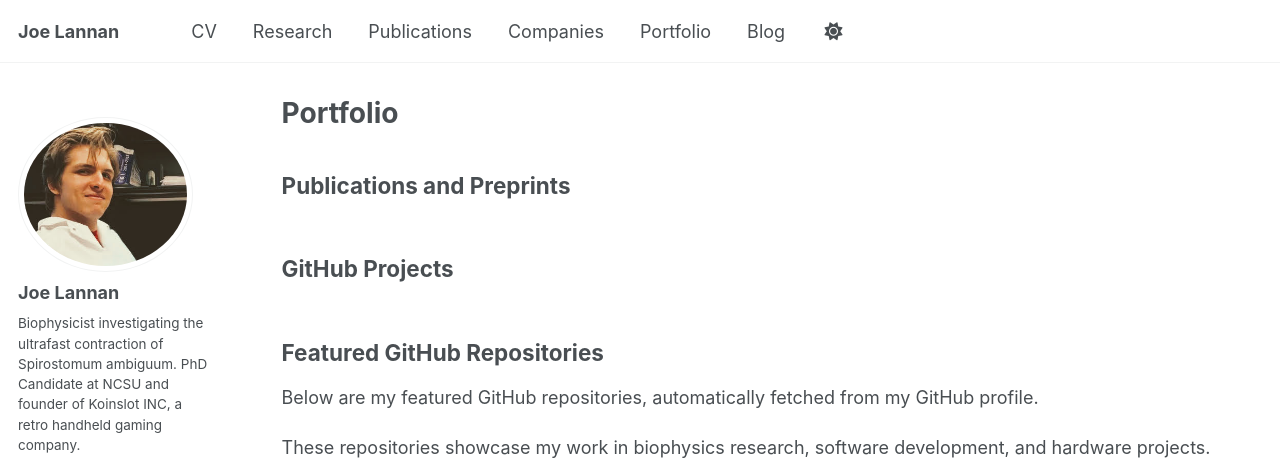
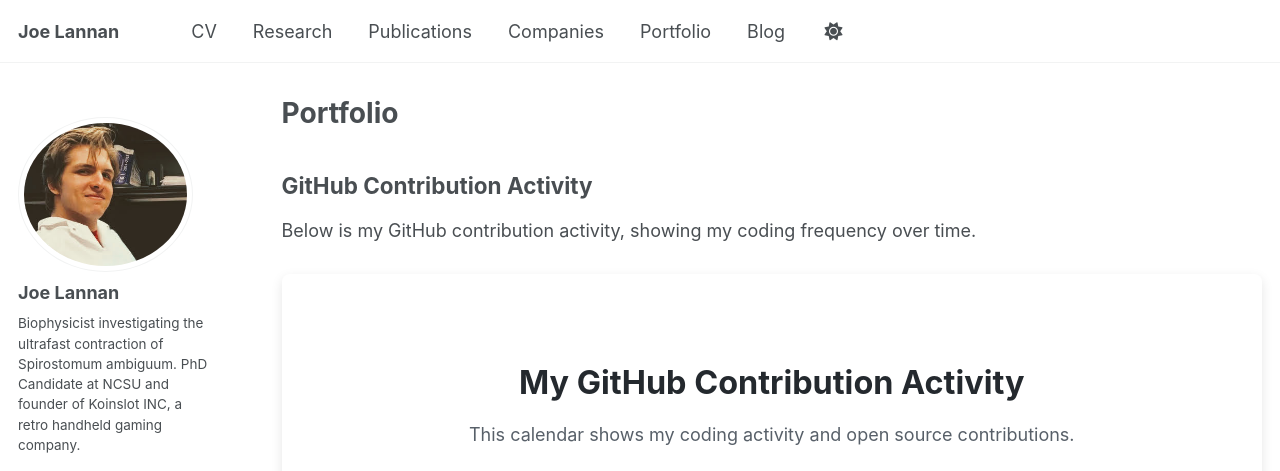
Before and after one commit to Joe-Lannan/personal-website, a Jekyll site: the page built from _pages/portfolio.html, in a window 1280 px wide and 1400 px high. Shown: the top 471 px of the window. Built offline with Jekyll 4.4.1, drawn with Linux system fonts in a browser that asks for light colours; some web fonts are replaced; some of the changed text lies outside the part shown.

```diff
--- a/_pages/portfolio.html
+++ b/_pages/portfolio.html
@@ -7,38 +7,63 @@ author_profile: true
 
 {% include base_path %}
 
-<h2>Publications and Preprints</h2>
-<div class="grid__wrapper">
-  {% assign publications = site.portfolio | where: "categories", "research" | sort: "date" | reverse %}
-  {% for post in publications %}
-    {% include archive-single.html type="grid" %}
-  {% endfor %}
-</div>
+<style>
+/* Portfolio page custom styles */
+.portfolio-section {
+  margin-bottom: 40px;
+  padding-bottom: 30px;
+  border-bottom: 1px solid #eaeaea;
+}
 
-<h2>GitHub Projects</h2>
-<div class="grid__wrapper">
-  {% assign github_projects = site.portfolio | where: "categories", "project" | sort: "date" | reverse %}
-  {% for post in github_projects %}
-    {% include archive-single.html type="grid" %}
-  {% endfor %}
-</div>
+.portfolio-section:last-child {
+  border-bottom: none;
+}
 
-<div class="github-projects">
-  <h2>Featured GitHub Repositories</h2>
-  <p>Below are my featured GitHub repositories, automatically fetched from my GitHub profile.</p>
-  <p>These repositories showcase my work in biophysics research, software development, and hardware projects.</p>
+.section-header {
+  margin-bottom: 20px;
+}
 
-  <!-- Container for dynamically loaded GitHub repositories -->
-  <div id="github-projects-container">
-    <!-- GitHub repositories will be loaded here -->
-  </div>
-</div>
+.section-header h2 {
+  margin-bottom: 10px;
+}
 
-<!-- Load the GitHub repository fetcher script -->
-<script src="{{ base_path }}/assets/js/github-projects.js"></script>
+.section-header p {
+  color: #586069;
+  font-size: 0.95em;
+}
+
+.grid__wrapper {
+  display: grid;
+  grid-template-columns: repeat(auto-fill, minmax(250px, 1fr));
+  grid-gap: 20px;
+  margin-bottom: 20px;
+}
+
+.grid__item {
+  aspect-ratio: 1/1;
+  display: flex;
+  flex-direction: column;
+  background-color: #fff;
+  border-radius: 6px;
+  box-shadow: 0 3px 10px rgba(0,0,0,0.1);
+  transition: transform 0.3s ease, box-shadow 0.3s ease;
+  overflow: hidden;
+}
+
+.grid__item:hover {
+  transform: translateY(-5px);
+  box-shadow: 0 10px 20px rgba(0,0,0,0.15);
+}
+
+@media screen and (max-width: 768px) {
+  .grid__wrapper {
+    grid-template-columns: repeat(auto-fill, minmax(180px, 1fr));
+  }
+}
+</style>
 
 <!-- GitHub Contribution Heatmap Section -->
-<div class="github-contributions">
+<div class="portfolio-section github-contributions">
   <h2>GitHub Contribution Activity</h2>
   <p>Below is my GitHub contribution activity, showing my coding frequency over time.</p>
 
@@ -48,5 +73,43 @@ author_profile: true
   </div>
 </div>
 
-<!-- Load the GitHub heatmap script -->
+<div class="portfolio-section github-projects">
+  <div class="section-header">
+    <h2>Featured GitHub Repositories</h2>
+    <p>Below are my featured GitHub repositories, automatically fetched from my GitHub profile.</p>
+    <p>These repositories showcase my work in biophysics research, software development, and hardware projects.</p>
+  </div>
+
+  <!-- Container for dynamically loaded GitHub repositories -->
+  <div id="github-projects-container">
+    <!-- GitHub repositories will be loaded here -->
+  </div>
+</div>
+
+<div class="portfolio-section publications">
+  <div class="section-header">
+    <h2>Publications and Preprints</h2>
+  </div>
+  <div class="grid__wrapper">
+  {% assign publications = site.portfolio | where: "categories", "research" | sort: "date" | reverse %}
+  {% for post in publications %}
+    {% include archive-single.html type="grid" %}
+  {% endfor %}
+  </div>
+</div>
+
+<div class="portfolio-section projects">
+  <div class="section-header">
+    <h2>GitHub Projects</h2>
+  </div>
+  <div class="grid__wrapper">
+  {% assign github_projects = site.portfolio | where: "categories", "project" | sort: "date" | reverse %}
+  {% for post in github_projects %}
+    {% include archive-single.html type="grid" %}
+  {% endfor %}
+  </div>
+</div>
+
+<!-- Load the JavaScript files -->
 <script src="{{ base_path }}/assets/js/github-heatmap.js"></script>
+<script src="{{ base_path }}/assets/js/github-projects.js"></script>
--- a/assets/js/github-heatmap.js
+++ b/assets/js/github-heatmap.js
@@ -2,29 +2,30 @@
 // This script fetches the GitHub contribution data and renders a calendar heatmap
 // Similar to the one shown on GitHub profiles
 
-document.addEventListener('DOMContentLoaded', function() {
-  const username = 'Joe-Lannan'; // Your GitHub username
-  const container = document.getElementById('github-heatmap-container');
+document.addEventListener("DOMContentLoaded", function () {
+  const username = "Joe-Lannan"; // Your GitHub username
+  const container = document.getElementById("github-heatmap-container");
 
   if (!container) return;
 
-  const loadingElement = document.createElement('p');
-  loadingElement.textContent = 'Loading GitHub contribution data...';
+  const loadingElement = document.createElement("p");
+  loadingElement.textContent = "Loading GitHub contribution data...";
   container.appendChild(loadingElement);
 
-  fetchContributionData(username)
-    .then(renderHeatmap)
-    .catch(handleError);
+  // Skip the API call and go straight to rendering with the GitHub chart
+  renderHeatmap();
 
   async function fetchContributionData(username) {
+    // This function is kept for future reference but not used currently
     // GitHub doesn't provide an official API for contribution data
-    // We'll use a proxy or scrape the SVG data from the GitHub profile page
     try {
-      // Using the GitHub contribution calendar endpoint
-      const response = await fetch(`https://github-contributions-api.joelpurra.com/v2/`+
-                                  `${username}/count/day`);
+      const response = await fetch(
+        `https://github-contribution-api.deno.dev/${username}`,
+      );
       if (!response.ok) {
-        throw new Error(`Failed to fetch GitHub contributions: ${response.status}`);
+        throw new Error(
+          `Failed to fetch GitHub contributions: ${response.status}`,
+        );
       }
       return await response.json();
     } catch (error) {
@@ -33,7 +34,7 @@ document.addEventListener('DOMContentLoaded', function() {
     }
   }
 
-  function renderHeatmap(data) {
+  function renderHeatmap() {
     // Remove loading message
     container.removeChild(loadingElement);
 
@@ -42,45 +43,13 @@ document.addEventListener('DOMContentLoaded', function() {
     heatmapContainer.className = 'github-heatmap';
     container.appendChild(heatmapContainer);
 
-    // Add a header with statistics
+    // Add a header with title
     const header = document.createElement('div');
     header.className = 'heatmap-header';
 
-    let totalContributions = 0;
-    let currentStreak = 0;
-    let longestStreak = 0;
-    let currentStreakDays = 0;
-    let longestStreakDays = 0;
-
-    if (data.years) {
-      // Calculate statistics if we have the data
-      const contributions = data.years.reduce((acc, year) => {
-        return acc + (year.total || 0);
-      }, 0);
-      totalContributions = contributions;
-
-      // You would need to calculate streaks from the data
-      // This is simplified and would need proper implementation
-      currentStreak = calculateCurrentStreak(data);
-      longestStreak = calculateLongestStreak(data);
-    }
-
     header.innerHTML = `
-      <h3>GitHub Contributions</h3>
-      <div class="heatmap-stats">
-        <div class="stat">
-          <span class="stat-value">${totalContributions}</span>
-          <span class="stat-label">Total Contributions</span>
-        </div>
-        <div class="stat">
-          <span class="stat-value">${currentStreak}</span>
-          <span class="stat-label">Current Streak</span>
-        </div>
-        <div class="stat">
-          <span class="stat-value">${longestStreak}</span>
-          <span class="stat-label">Longest Streak</span>
-        </div>
-      </div>
+      <h3>My GitHub Contribution Activity</h3>
+      <p class="heatmap-subtitle">This calendar shows my coding activity and open source contributions.</p>
     `;
     heatmapContainer.appendChild(header);
 
@@ -88,75 +57,56 @@ document.addEventListener('DOMContentLoaded', function() {
     const calendar = document.createElement('div');
     calendar.className = 'contribution-calendar';
 
-    // If we have a contributions API response with years data
-    if (data.years) {
-      // Generate calendar grid
-      // For a proper implementation, we'd need to create a full year calendar view
-      // with appropriate coloring based on contribution count
+    // Use GitHub skyline API for a better visualization
+    calendar.innerHTML = `
+      <div class="calendar-wrapper">
+        <iframe
+          src="https://github-readme-streak-stats.herokuapp.com/?user=${username}&theme=default&hide_border=true"
+          width="100%"
+          height="180"
+          frameborder="0"
+          scrolling="no">
+        </iframe>
 
-      // For now, we'll create a simplified version or embed the GitHub calendar
-      const currentYear = new Date().getFullYear();
-      const yearData = data.years.find(y => y.year === currentYear) || data.years[0];
+        <iframe
+          src="https://github-readme-stats.vercel.app/api?username=${username}&show_icons=true&count_private=true&include_all_commits=true&hide_border=true"
+          width="100%"
+          height="180"
+          frameborder="0"
+          scrolling="no">
+        </iframe>
 
-      if (yearData) {
-        calendar.innerHTML = `
-          <div class="calendar-heading">
-            <h4>${yearData.year} - ${yearData.total} contributions</h4>
-          </div>
-          <div class="calendar-wrapper">
         <iframe
           src="https://ghchart.rshah.org/${username}"
           width="100%"
           height="120"
           frameborder="0"
-              scrolling="no">
+          scrolling="no"
+          style="margin-top: 20px;">
         </iframe>
       </div>
     `;
-      }
-    } else {
-      // Fallback to using a third-party service to display the heatmap
-      calendar.innerHTML = `
-        <div class="calendar-wrapper">
-          <iframe
-            src="https://ghchart.rshah.org/${username}"
-            width="100%"
-            height="120"
-            frameborder="0"
-            scrolling="no">
-          </iframe>
-        </div>
-      `;
-    }
 
     heatmapContainer.appendChild(calendar);
 
     // Add last updated information
-    const lastUpdated = document.createElement('p');
-    lastUpdated.className = 'last-updated';
+    const lastUpdated = document.createElement("p");
+    lastUpdated.className = "last-updated";
     lastUpdated.textContent = `Last updated: ${new Date().toLocaleDateString()}`;
     heatmapContainer.appendChild(lastUpdated);
   }
 
-  function calculateCurrentStreak(data) {
-    // Simplified implementation - would need proper date handling
-    return 0; // Placeholder
-  }
-
-  function calculateLongestStreak(data) {
-    // Simplified implementation - would need proper date handling
-    return 0; // Placeholder
-  }
+  // These functions are no longer used - we're now using GitHub services to fetch stats
 
   function handleError(error) {
     container.removeChild(loadingElement);
 
-    const errorMessage = document.createElement('p');
-    errorMessage.className = 'error-message';
+    const errorMessage = document.createElement("p");
+    errorMessage.className = "error-message";
     errorMessage.textContent = `Error loading GitHub contribution data: ${error.message}`;
     container.appendChild(errorMessage);
 
-    console.error('Error loading GitHub contribution data:', error);
+    console.error("Error loading GitHub contribution data:", error);
   }
 });
 
@@ -165,65 +115,51 @@ const style = document.createElement('style');
 style.textContent = `
 .github-heatmap {
   background-color: #ffffff;
-  border-radius: 6px;
-  box-shadow: 0 1px 3px rgba(0,0,0,0.12), 0 1px 2px rgba(0,0,0,0.24);
-  margin: 20px 0;
-  padding: 20px;
+  border-radius: 8px;
+  box-shadow: 0 4px 12px rgba(0,0,0,0.1);
+  margin: 30px 0;
+  padding: 25px;
 }
 
 .heatmap-header {
-  margin-bottom: 20px;
-}
-
-.heatmap-stats {
-  display: flex;
-  justify-content: space-around;
-  margin: 15px 0;
-}
-
-.stat {
+  margin-bottom: 25px;
   text-align: center;
 }
 
-.stat-value {
-  display: block;
+.heatmap-header h3 {
+  margin-bottom: 8px;
+  color: #24292e;
   font-size: 1.8em;
-  font-weight: bold;
-  color: #0366d6;
 }
 
-.stat-label {
-  font-size: 0.9em;
+.heatmap-subtitle {
   color: #586069;
+  margin-bottom: 15px;
 }
 
 .calendar-wrapper {
   overflow: hidden;
   margin: 10px 0;
+  display: flex;
+  flex-direction: column;
+  align-items: center;
 }
 
 .calendar-heading {
-  margin-bottom: 10px;
+  margin-bottom: 15px;
+  font-size: 1.2em;
+  color: #24292e;
 }
 
-.calendar-square {
-  width: 10px;
-  height: 10px;
-  margin: 1px;
-  display: inline-block;
+.contribution-calendar {
+  width: 100%;
 }
-
-.contribution-level-0 { background-color: #ebedf0; }
-.contribution-level-1 { background-color: #9be9a8; }
-.contribution-level-2 { background-color: #40c463; }
-.contribution-level-3 { background-color: #30a14e; }
-.contribution-level-4 { background-color: #216e39; }
 
 .last-updated {
   font-style: italic;
   color: #666;
   font-size: 0.8em;
-  margin-top: 10px;
+  margin-top: 15px;
   text-align: right;
 }
 
@@ -232,8 +168,21 @@ style.textContent = `
   background-color: #f8d7da;
   border: 1px solid #f5c6cb;
   border-radius: 4px;
-  padding: 10px;
+  padding: 12px;
   margin-top: 15px;
+}
+
+@media (max-width: 768px) {
+  .github-heatmap {
+    padding: 15px;
+    margin: 20px 0;
+  }
+
+  .calendar-wrapper iframe {
+    height: auto;
+    width: 100%;
+    min-height: 120px;
+  }
 }
 `;
 
--- a/assets/js/github-projects.js
+++ b/assets/js/github-projects.js
@@ -6,12 +6,14 @@
 document.addEventListener('DOMContentLoaded', function() {
   const username = 'Joe-Lannan'; // Your GitHub username
   const container = document.getElementById('github-projects-container');
-  const maxRepos = 6; // Maximum number of repositories to show
-  const featuredRepos = ['project1', 'project2', 'project3']; // Add your featured repo names here
+  const maxRepos = 9; // Maximum number of repositories to show
+  const featuredRepos = ['koinslot', 'PyOpenMV', 'ardoino', 'Command-Line-Slide-Deck', 'jwlcms']; // Featured repositories
   // Custom logos for repositories (repo name -> logo file path)
   const repoLogos = {
-    'koinslot': '/images/repo-logos/koinslot.png',
-    // Add more repos and their logo paths here
+    'koinslot': '/images/koinslot-logo.png',
+    'PyOpenMV': '/images/site-logo.png',
+    'ardoino': '/images/site-logo.png',
+    'jwlcms': '/images/site-logo.png'
   };
   const loadingElement = document.createElement('p');
   loadingElement.textContent = 'Loading GitHub repositories...';
@@ -148,7 +150,16 @@ document.addEventListener('DOMContentLoaded', function() {
     // Description
     if (repo.description) {
       const description = document.createElement('p');
+      description.className = 'repo-description';
       description.textContent = repo.description;
+
+      // Truncate description for square layout
+      const maxLength = 60;
+      if (repo.description.length > maxLength) {
+        description.textContent = repo.description.substring(0, maxLength) + '...';
+        description.title = repo.description; // Show full description on hover
+      }
+
       excerpt.appendChild(description);
     }
 
@@ -166,18 +177,22 @@ document.addEventListener('DOMContentLoaded', function() {
     stats.innerHTML = `
       <span class="repo-stat"><i class="fa fa-star" aria-hidden="true"></i> ${repo.stargazers_count}</span>
       <span class="repo-stat"><i class="fa fa-code-fork" aria-hidden="true"></i> ${repo.forks_count}</span>
-      <span class="repo-stat"><i class="fa fa-eye" aria-hidden="true"></i> ${repo.watchers_count}</span>
-      <div class="repo-updated"><i class="fa fa-calendar" aria-hidden="true"></i> Updated: ${new Date(repo.updated_at).toLocaleDateString()}</div>
     `;
     excerpt.appendChild(stats);
+
+    // Updated date (separate from stats for square layout)
+    const updatedDate = document.createElement('div');
+    updatedDate.className = 'repo-updated';
+    updatedDate.innerHTML = `<i class="fa fa-calendar" aria-hidden="true"></i> ${new Date(repo.updated_at).toLocaleDateString()}`;
+    excerpt.appendChild(updatedDate);
 
     // Topics
     if (repo.topics && repo.topics.length > 0) {
       const topicsContainer = document.createElement('div');
       topicsContainer.className = 'repo-topics';
 
-      // Limit to first 5 topics to keep UI clean
-      const displayTopics = repo.topics.slice(0, 5);
+      // Limit to first 3 topics for square layout
+      const displayTopics = repo.topics.slice(0, 3);
 
       displayTopics.forEach(topic => {
         const topicSpan = document.createElement('span');
@@ -187,10 +202,10 @@ document.addEventListener('DOMContentLoaded', function() {
       });
 
       // Show count of remaining topics if any
-      if (repo.topics.length > 5) {
+      if (repo.topics.length > 3) {
         const moreTopics = document.createElement('span');
         moreTopics.className = 'repo-topic more-topics';
-        moreTopics.textContent = `+${repo.topics.length - 5} more`;
+        moreTopics.textContent = `+${repo.topics.length - 3} more`;
         topicsContainer.appendChild(moreTopics);
       }
 
@@ -241,7 +256,8 @@ style.textContent = `
 
   .grid__wrapper {
     display: grid;
-    grid-template-columns: repeat(auto-fill, minmax(300px, 1fr));
+    grid-template-columns: repeat(auto-fill, minmax(250px, 1fr));
+    grid-auto-rows: 1fr;
     grid-gap: 20px;
     margin-bottom: 20px;
   }
@@ -252,7 +268,7 @@ style.textContent = `
     box-shadow: 0 1px 3px rgba(0,0,0,0.12), 0 1px 2px rgba(0,0,0,0.24);
     transition: all 0.3s cubic-bezier(.25,.8,.25,1);
     overflow: hidden;
-    height: 100%;
+    aspect-ratio: 1/1;
     display: flex;
     flex-direction: column;
   }
@@ -269,16 +285,17 @@ style.textContent = `
   }
 
   .archive__item-teaser {
-    height: 80px;
+    height: 100px;
     overflow: hidden;
     display: flex;
     justify-content: center;
+    align-items: center;
     background-color: #f6f8fa;
   }
 
   .archive__item-teaser img {
-    height: 100%;
-    width: auto;
+    height: 70%;
+    width: 70%;
     object-fit: contain;
     padding: 5px;
   }
@@ -298,15 +315,20 @@ style.textContent = `
 
   .archive__item-title {
     margin-top: 0;
-    font-size: 1.2em;
-    margin-bottom: 10px;
-    line-height: 1.3;
+    font-size: 1.1em;
+    margin-bottom: 8px;
+    line-height: 1.2;
+    white-space: nowrap;
+    overflow: hidden;
+    text-overflow: ellipsis;
   }
 
   .archive__item-excerpt {
     flex-grow: 1;
     display: flex;
     flex-direction: column;
+    overflow-y: auto;
+    max-height: calc(100% - 50px);
   }
 
   .repo-stats {
@@ -360,16 +382,20 @@ style.textContent = `
   .repo-topics {
     display: flex;
     flex-wrap: wrap;
-    margin: 10px 0;
+    margin: 5px 0;
   }
 
   .repo-topic {
     background-color: #f1f8ff;
     border-radius: 3px;
     color: #0366d6;
-    font-size: 12px;
-    margin: 0 5px 5px 0;
-    padding: 3px 10px;
+    font-size: 11px;
+    margin: 0 3px 3px 0;
+    padding: 2px 6px;
+    white-space: nowrap;
+    overflow: hidden;
+    text-overflow: ellipsis;
+    max-width: 100px;
   }
 
   .more-topics {
@@ -380,11 +406,13 @@ style.textContent = `
   .repo-links {
     display: flex;
     margin-top: auto;
-    padding-top: 15px;
+    padding-top: 8px;
   }
 
   .repo-links a {
-    margin-right: 10px;
+    margin-right: 5px;
+    font-size: 0.85em;
+    padding: 4px 8px;
   }
 
   .view-more-container {
```
Also changed, not shown: _pages/companies.md (+1 -1 lines). Lines whose indentation alone changed are shown as unchanged.
